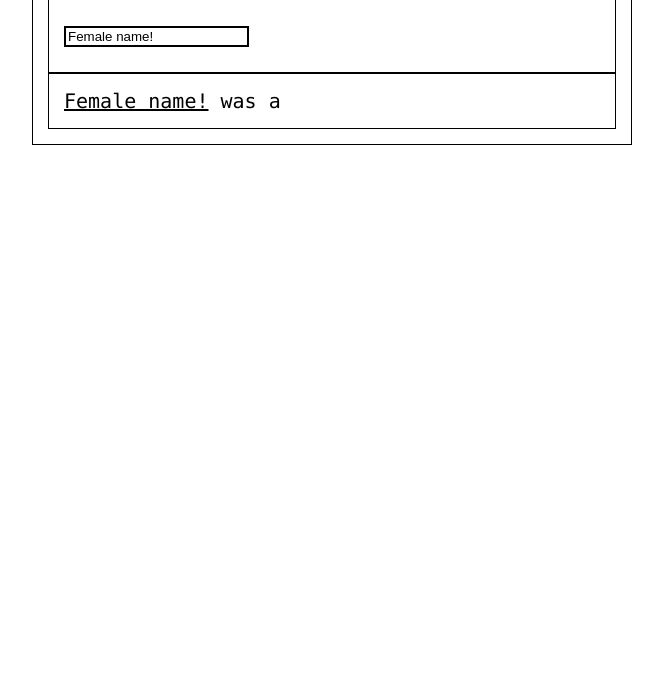
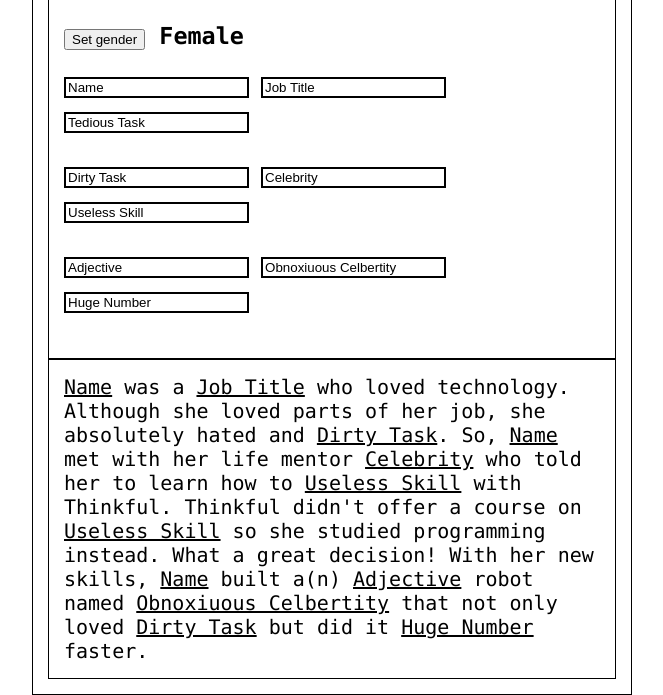
Before and after one commit to ilyakrasnov/ngMadLibs, a plain HTML site: page Views/index.html in a window 1280 px wide. Shown: the part 115-810 px from the top of the page, without its empty margins (308-971 px from the left). Drawn offline with nearby package versions, Linux system fonts and the light colour scheme.

Commit message:
Add gender toggle

```diff
--- a/App/app.js
+++ b/App/app.js
@@ -1,6 +1,15 @@
 angular.module('madLibs',[])
   .controller('MadCtrl', ['$scope', function($scope) {
     $scope.inputs = {
-      femaleName:'Female name!'
+      name:'Name',
+      jobTitle:'Job Title',
+      tediousTask:'Tedious Task',
+      dirtyTask:'Dirty Task',
+      celebrity:'Celebrity',
+      uselessSkill:'Useless Skill',
+      adjective:'Adjective',
+      obnoxiuousCelbertity:'Obnoxiuous Celbertity',
+      hugeNumber:'Huge Number'
     };
+    $scope.gender = 'Female';
   }]);
--- a/Views/index.html
+++ b/Views/index.html
@@ -17,22 +17,23 @@
     <div ng-controller="MadCtrl">
       <div class="instructions">
         <h2>Provide the following words:</h2>
-        <input type="text" ng-model="inputs.femaleName">
-        <!-- <input type="text" ng-model="jobTitle" ng-init="jobTitle='\{\{job title\}\}'">
-        <input type="text" ng-model="tediousTask" ng-init="tediousTask='\{\{tedious task\}\}'"></p>
-        <input type="text" ng-model="dirtyTask" ng-init="dirtyTask='\{\{dirty task\}\}'">
-        <input type="text" ng-model="celebrity" ng-init="celebrity='\{\{celebrity\}\}'">
-        <input type="text" ng-model="uselessSkill" ng-init="uselessSkill='\{\{useless skill\}\}'"></p>
-        <input type="text" ng-model="adjective" ng-init="adjective='\{\{adjective\}\}'">
-        <input type="text" ng-model="obnoxiuousCelbertity" ng-init="obnoxiuousCelbertity='\{\{obnoxiuous celbertity\}\}'">
-        <input type="text" ng-model="hugeNumber" ng-init="hugeNumber='\{\{huge number\}\}'"></p> -->
+        <h3><button ng-click="gender = { 'Female': 'Male', 'Male':'Female'}[gender]">Set gender</button> {{ gender }} </h3>
+        <input type="text" ng-model="inputs.name">
+        <input type="text" ng-model="inputs.jobTitle">
+        <input type="text" ng-model="inputs.tediousTask"></p>
+        <input type="text" ng-model="inputs.dirtyTask">
+        <input type="text" ng-model="inputs.celebrity">
+        <input type="text" ng-model="inputs.uselessSkill"></p>
+        <input type="text" ng-model="inputs.adjective">
+        <input type="text" ng-model="inputs.obnoxiuousCelbertity">
+        <input type="text" ng-model="inputs.hugeNumber"></p>
       </div>
 
       <div class="text">
 
-        <span class="blank">{{ inputs.femaleName }}</span> was a <!-- <span class="blank">{{jobTitle}}</span> who loved technology. Although she loved parts of her job, she absolutely hated  <span class="blank">{{tediousTask}}</span> and <span class="blank">{{dirtyTask}}</span>. So, <span class="blank">{{femaleName}}</span> met with her life mentor <span class="blank">{{celebrity}}</span> who told her to learn how to <span class="blank">{{uselessSkill}}</span> with Thinkful. Thinkful didn't offer a course on <span class="blank">{{uselessSkill}}</span> so she studied programming instead.
+        <span class="blank">{{ inputs.name }}</span> was a <span class="blank">{{inputs.jobTitle}}</span> who loved technology. Although <span ng-switch on="gender"><span ng-switch-when="Female">she</span><span ng-switch-when="Male">he</span></span> loved parts of <span ng-switch on="gender"><span ng-switch-when="Female">her</span><span ng-switch-when="Male">his</span></span> job, <span ng-switch on="gender"><span ng-switch-when="Female">she</span><span ng-switch-when="Male">he</span></span> absolutely hated  <span class="blank">{{tediousTask}}</span> and <span class="blank">{{inputs.dirtyTask}}</span>. So, <span class="blank">{{inputs.name}}</span> met with <span ng-switch on="gender"><span ng-switch-when="Female">her</span><span ng-switch-when="Male">his</span></span> life mentor <span class="blank">{{inputs.celebrity}}</span> who told <span ng-switch on="gender"><span ng-switch-when="Female">her</span><span ng-switch-when="Male">him</span></span> to learn how to <span class="blank">{{inputs.uselessSkill}}</span> with Thinkful. Thinkful didn't offer a course on <span class="blank">{{inputs.uselessSkill}}</span> so <span ng-switch on="gender"><span ng-switch-when="Female">she</span><span ng-switch-when="Male">he</span></span> studied programming instead.
 
-        What a great decision! With her new skills, <span class="blank">{{femaleName}}</span> built a(n) <span class="blank">{{adjective}}</span> robot named <span class="blank">{{obnoxiuousCelbertity}}</span> that not only loved <span class="blank">{{dirtyTask}}</span> but did it <span class="blank">{{hugeNumber}}</span> faster. -->
+        What a great decision! With <span ng-switch on="gender"><span ng-switch-when="Female">her</span><span ng-switch-when="Male">his</span></span> new skills, <span class="blank">{{inputs.name}}</span> built a(n) <span class="blank">{{inputs.adjective}}</span> robot named <span class="blank">{{inputs.obnoxiuousCelbertity}}</span> that not only loved <span class="blank">{{inputs.dirtyTask}}</span> but did it <span class="blank">{{inputs.hugeNumber}}</span> faster.
       </div>
     </div>
 
```
